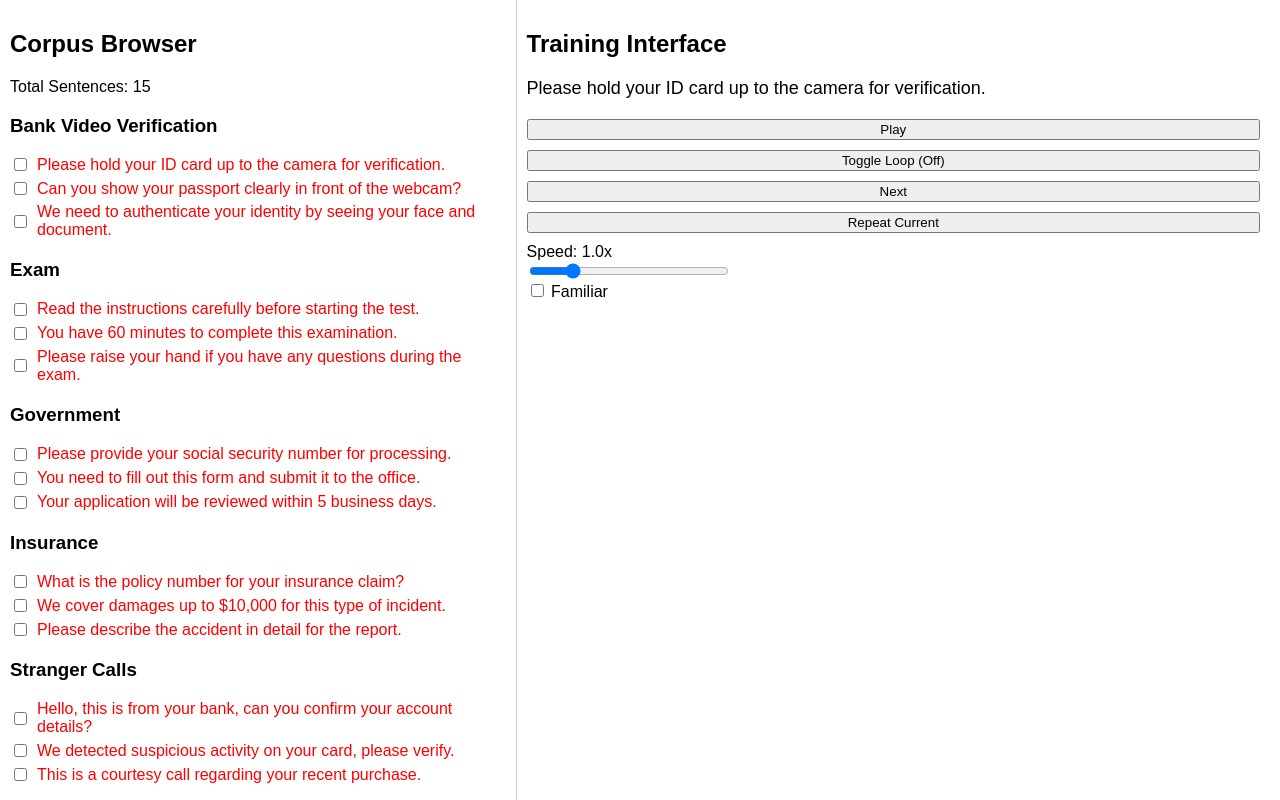
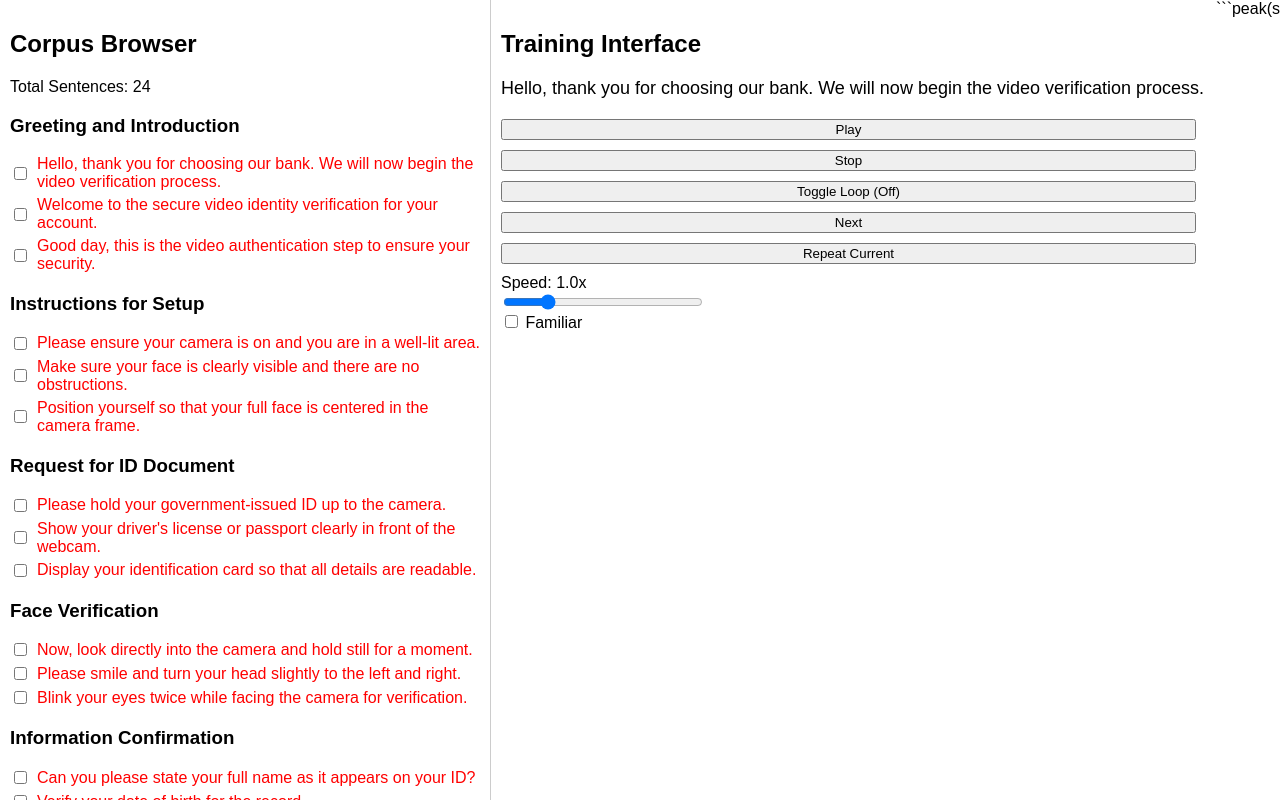
Before and after one commit to yongnancy/bank-training, a plain HTML site: page index.html in a window 1280 px wide. Drawn offline with Linux system fonts and the light colour scheme.

Commit message:
Update index.html

````diff
--- a/index.html
+++ b/index.html
@@ -3,7 +3,7 @@
 <head>
     <meta charset="UTF-8">
     <meta name="viewport" content="width=device-width, initial-scale=1.0">
-    <title>Listen Training App</title>
+    <title>Bank Video Verification Training App</title>
     <style>
         body { font-family: Arial, sans-serif; display: flex; height: 100vh; margin: 0; }
         #left-panel { width: 40%; border-right: 1px solid #ccc; padding: 10px; overflow-y: auto; }
@@ -31,6 +31,7 @@
         <div id="current-sentence"></div>
         <div id="controls">
             <button id="play-btn">Play</button>
+            <button id="stop-btn">Stop</button>
             <button id="loop-btn">Toggle Loop (Off)</button>
             <button id="next-btn">Next</button>
             <button id="repeat-btn">Repeat Current</button>
@@ -43,40 +44,55 @@
     </div>
 
     <script>
-        // Sample sentences per scene (at least 3 variants each)
-        const scenes = {
-            'Bank Video Verification': [
-                "Please hold your ID card up to the camera for verification.",
-                "Can you show your passport clearly in front of the webcam?",
-                "We need to authenticate your identity by seeing your face and document."
+        // Define stages for Bank Video Verification full flow
+        const stages = {
+            'Greeting and Introduction': [
+                "Hello, thank you for choosing our bank. We will now begin the video verification process.",
+                "Welcome to the secure video identity verification for your account.",
+                "Good day, this is the video authentication step to ensure your security."
             ],
-            'Exam': [
-                "Read the instructions carefully before starting the test.",
-                "You have 60 minutes to complete this examination.",
-                "Please raise your hand if you have any questions during the exam."
+            'Instructions for Setup': [
+                "Please ensure your camera is on and you are in a well-lit area.",
+                "Make sure your face is clearly visible and there are no obstructions.",
+                "Position yourself so that your full face is centered in the camera frame."
             ],
-            'Government': [
-                "Please provide your social security number for processing.",
-                "You need to fill out this form and submit it to the office.",
-                "Your application will be reviewed within 5 business days."
+            'Request for ID Document': [
+                "Please hold your government-issued ID up to the camera.",
+                "Show your driver's license or passport clearly in front of the webcam.",
+                "Display your identification card so that all details are readable."
             ],
-            'Insurance': [
-                "What is the policy number for your insurance claim?",
-                "We cover damages up to $10,000 for this type of incident.",
-                "Please describe the accident in detail for the report."
+            'Face Verification': [
+                "Now, look directly into the camera and hold still for a moment.",
+                "Please smile and turn your head slightly to the left and right.",
+                "Blink your eyes twice while facing the camera for verification."
             ],
-            'Stranger Calls': [
-                "Hello, this is from your bank, can you confirm your account details?",
-                "We detected suspicious activity on your card, please verify.",
-                "This is a courtesy call regarding your recent purchase."
+            'Information Confirmation': [
+                "Can you please state your full name as it appears on your ID?",
+                "Verify your date of birth for the record.",
+                "Confirm your account number or the last four digits of your social security number."
+            ],
+            'Additional Checks': [
+                "We need to verify the address on your ID matches our records.",
+                "Please read the security code displayed on your screen.",
+                "Answer this security question: What is your mother's maiden name?"
+            ],
+            'Error Handling': [
+                "The image is not clear; please hold the ID steady and try again.",
+                "We couldn't detect your face properly; adjust your lighting.",
+                "Verification failed; let's retry the process from the beginning."
+            ],
+            'Completion and Closing': [
+                "Verification successful. Your account is now activated.",
+                "Thank you for completing the video verification. Have a great day.",
+                "Process complete. You will receive a confirmation email shortly."
             ]
         };
 
         // Flatten all sentences with metadata
         let allSentences = [];
-        Object.keys(scenes).forEach(scene => {
-            scenes[scene].forEach(sentence => {
-                allSentences.push({ scene, sentence, familiar: false });
+        Object.keys(stages).forEach(stage => {
+            stages[stage].forEach(sentence => {
+                allSentences.push({ stage, sentence, familiar: false });
             });
         });
 
@@ -95,12 +111,12 @@
         function renderLeftPanel() {
             const list = document.getElementById('sentence-list');
             list.innerHTML = '';
-            Object.keys(scenes).forEach(scene => {
+            Object.keys(stages).forEach(stage => {
                 const group = document.createElement('div');
                 group.className = 'scene-group';
-                group.innerHTML = `<h3>${scene}</h3>`;
-                allSentences.filter(s => s.scene === scene).forEach((item, index) => {
-                    const globalIndex = allSentences.findIndex(s => s.scene === scene && s.sentence === item.sentence);
+                group.innerHTML = `<h3>${stage}</h3>`;
+                allSentences.filter(s => s.stage === stage).forEach((item, index) => {
+                    const globalIndex = allSentences.findIndex(s => s.stage === stage && s.sentence === item.sentence);
                     const div = document.createElement('div');
                     div.className = 'sentence-item ' + (item.familiar ? 'familiar' : 'unfamiliar');
                     div.innerHTML = `
@@ -129,7 +145,7 @@
         let isLooping = false;
         let speech = new SpeechSynthesisUtterance();
         let speed = 1.0;
-        speech.lang = 'en-US'; // Assuming English for listening practice
+        speech.lang = 'en-US'; // Assuming English, but can adjust if needed
 
         function loadSentence(index) {
             currentIndex = index;
@@ -144,13 +160,26 @@
         document.getElementById('play-btn').addEventListener('click', () => {
             speechSynthesis.cancel();
             speechSynthesis.speak(speech);
+            if (isLooping) {
+                speech.onend = () => {
+                    if (isLooping) speechSynthesis.speak(speech);
+                };
+            }
+        });
+
+        // Stop button
+        document.getElementById('stop-btn').addEventListener('click', () => {
+            speechSynthesis.cancel();
+            isLooping = false;
+            document.getElementById('loop-btn').textContent = `Toggle Loop (Off)`;
+            speech.onend = null;
         });
 
         // Loop toggle
         document.getElementById('loop-btn').addEventListener('click', () => {
             isLooping = !isLooping;
             document.getElementById('loop-btn').textContent = `Toggle Loop (${isLooping ? 'On' : 'Off'})`;
-            if (isLooping) {
+            if (isLooping && speechSynthesis.speaking) {
                 speech.onend = () => {
                     if (isLooping) speechSynthesis.speak(speech);
                 };
@@ -180,6 +209,11 @@
         document.getElementById('repeat-btn').addEventListener('click', () => {
             speechSynthesis.cancel();
             speechSynthesis.speak(speech);
+            if (isLooping) {
+                speech.onend = () => {
+                    if (isLooping) speechSynthesis.speak(speech);
+                };
+            }
         });
 
         // Speed slider
@@ -203,3 +237,4 @@
     </script>
 </body>
 </html>
+```peak(s
````
